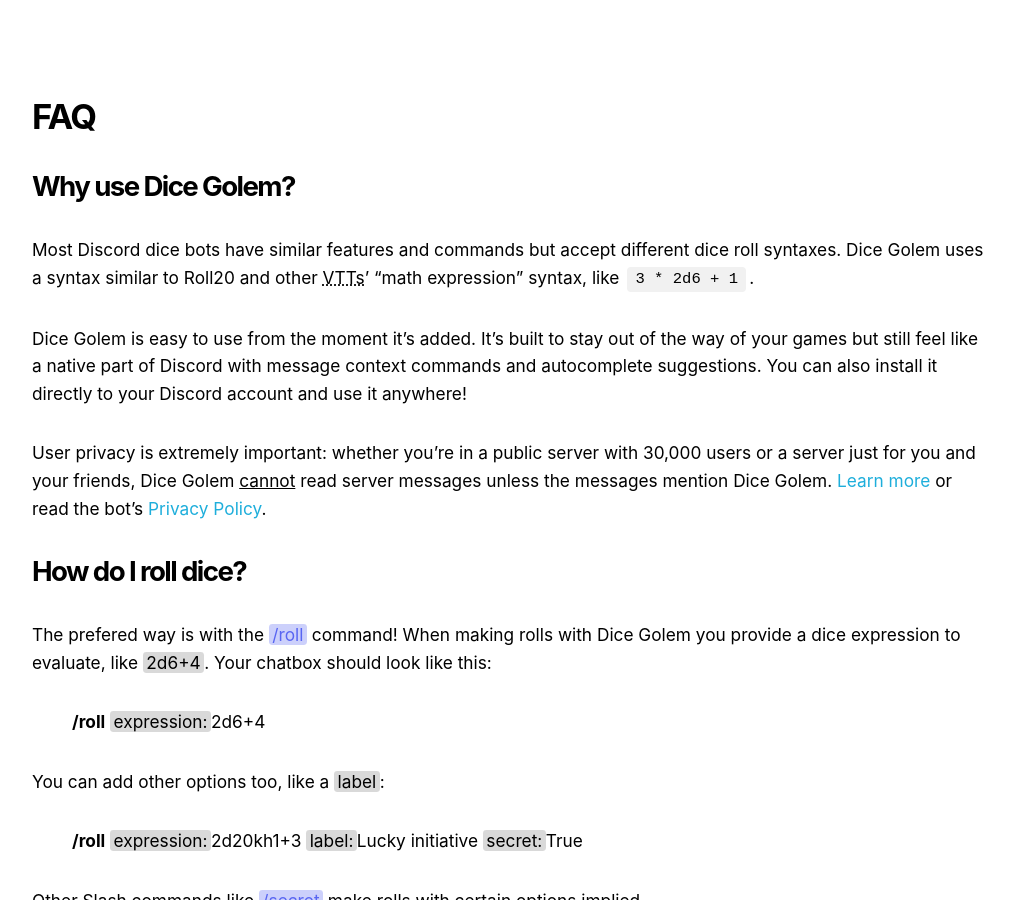
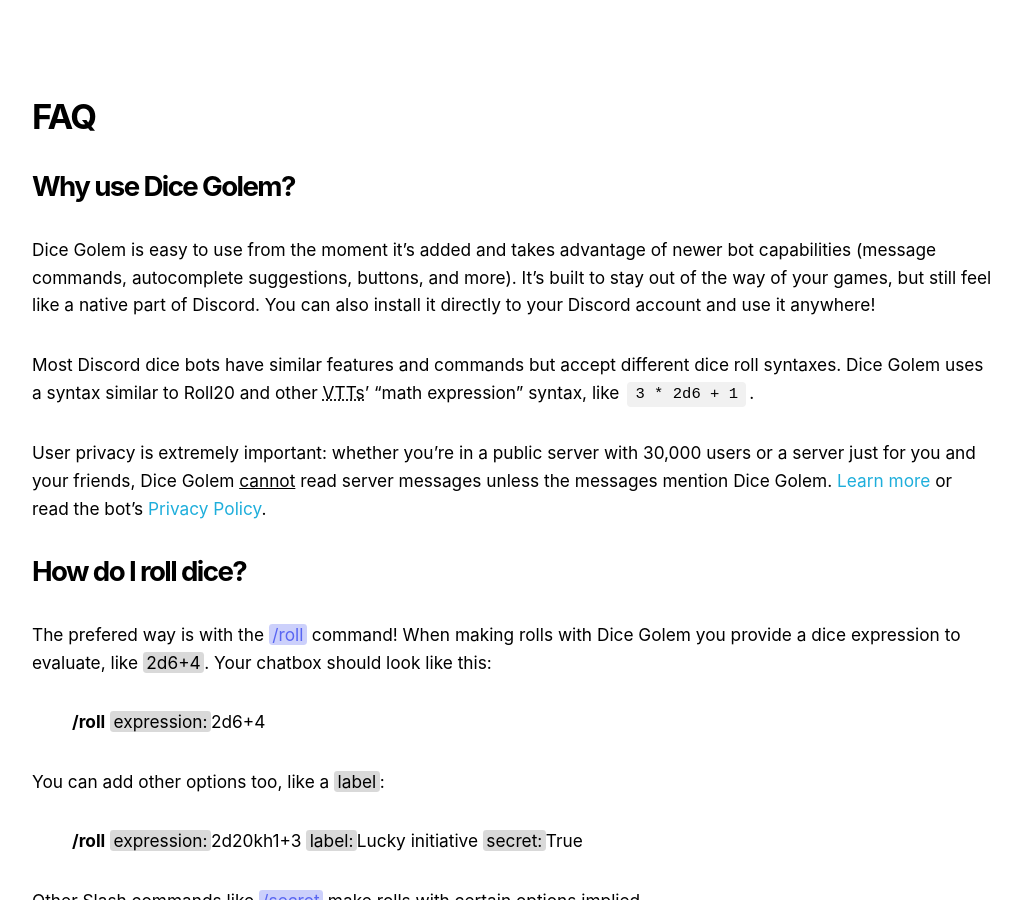
Before and after one commit to travis-g/dice-golem, a Jekyll site: the page built from docs/faq.md, in a window 1280 px wide and 900 px high. Shown: the whole window, without its empty margins (128-1149 px from the left). Built offline with Jekyll 4.4.1, drawn with Linux system fonts in a browser that asks for light colours.

Commit message:
add commands util; fix FAQ wording (#24)

```diff
--- a/docs/faq.md
+++ b/docs/faq.md
@@ -8,9 +8,9 @@
 
 ## Why use Dice Golem?
 
+Dice Golem is easy to use from the moment it's added and takes advantage of newer bot capabilities (message commands, autocomplete suggestions, buttons, and more). It's built to stay out of the way of your games, but still feel like a native part of Discord. You can also install it directly to your Discord account and use it anywhere!
+
 Most Discord dice bots have similar features and commands but accept different dice roll syntaxes. Dice Golem uses a syntax similar to Roll20 and other <abbr title="Virtual Table Tops">VTTs</abbr>' "math expression" syntax, like `3 * 2d6 + 1`.
-
-Dice Golem is easy to use from the moment it's added. It's built to stay out of the way of your games but still feel like a native part of Discord with message context commands and autocomplete suggestions. You can also install it directly to your Discord account and use it anywhere!
 
 User privacy is extremely important: whether you're in a public server with 30,000 users or a server just for you and your friends, Dice Golem <u>cannot</u> read server messages unless the messages mention Dice Golem. [Learn more](#what-messages-can-dice-golem-read) or read the bot's [Privacy Policy][privacy].
 
```
Also changed, not shown: 1 other file.
